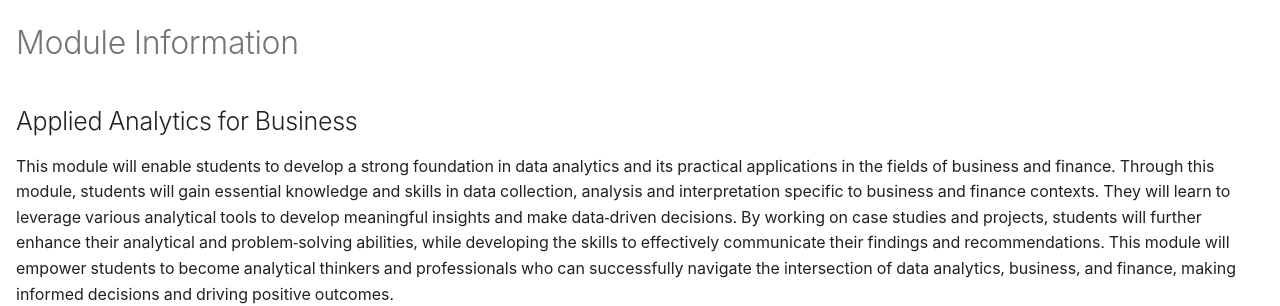
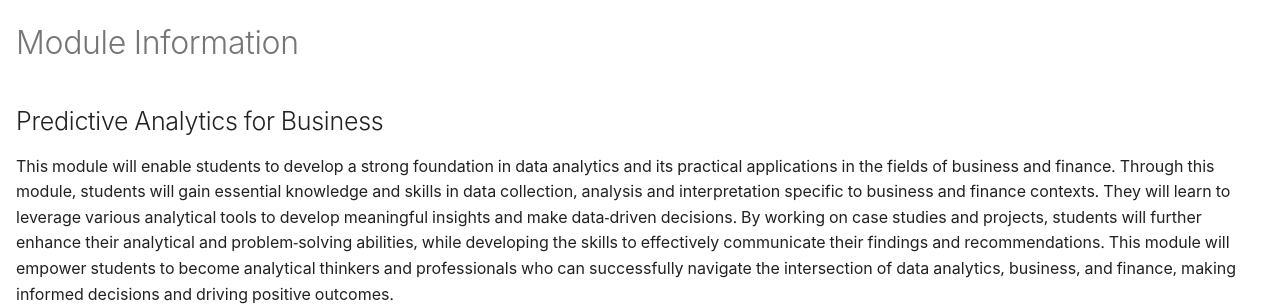
Before and after one commit to lohwswilson/predictive_analytic_for_business, an MkDocs documentation site: the page built from docs/index.md, in a window 1280 px wide. Shown: the part 126-432 px from the top of the page. Built offline with MkDocs 1.6.1 and Material for MkDocs 9.7.7, drawn with Linux system fonts in a browser that asks for light colours; comment, search, counter and statistics services are not loaded.

Commit message:
[UPD] 24-01-2025

```diff
--- a/docs/index.md
+++ b/docs/index.md
@@ -5,6 +5,6 @@ hide:
   - toc
 ---
 
-## Applied Analytics for Business
+## Predictive Analytics for Business
 
 This module will enable students to develop a strong foundation in data analytics and its practical applications in the fields of business and finance. Through this module, students will gain essential knowledge and skills in data collection, analysis and interpretation specific to business and finance contexts. They will learn to leverage various analytical tools to develop meaningful insights and make data-driven decisions. By working on case studies and projects, students will further enhance their analytical and problem-solving abilities, while developing the skills to effectively communicate their findings and recommendations. This module will empower students to become analytical thinkers and professionals who can successfully navigate the intersection of data analytics, business, and finance, making informed decisions and driving positive outcomes.
--- a/mkdocs.yml
+++ b/mkdocs.yml
@@ -125,6 +125,5 @@ plugins:
   - mkdocs-video
   - search:
       separator: '[\s\u200b\-_,:!=\[\]()"`/]+|\.(?!\d)|&[lg]t;|(?!\b)(?=[A-Z][a-z])'
-  - social
 copyright: This documentation is hosted by <a href="https://ansis.com.sg/">ANSIS Pte Ltd (loh.wilson@gmail.com)</a>
 site_author: ANSIS (Dr. Wilson Loh W S)
```
